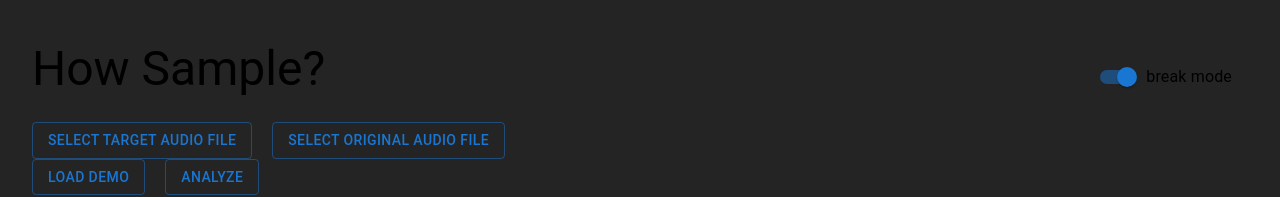
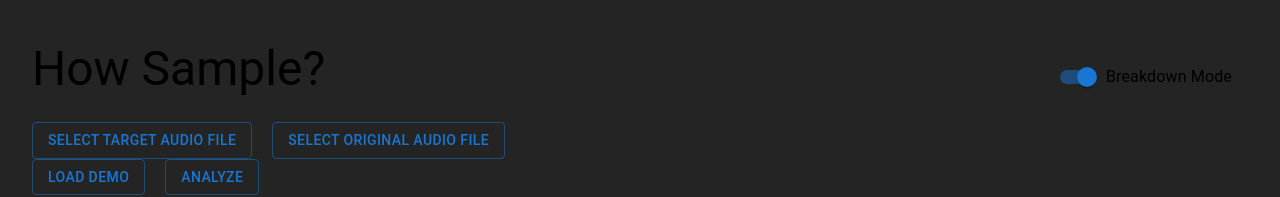
Before and after one commit to JJong84/HowSample, a React (Vite) app: page / in a window 1280 px wide. Shown: the top 197 px of the page. Built offline with nearby package versions, Linux system fonts and the light colour scheme.

Commit message:
FIX progress bar bug & FIX color

```diff
--- a/src/App.tsx
+++ b/src/App.tsx
@@ -16,13 +16,13 @@ function App() {
     const [sources, setSources] = useState<SampleData[]>([]);
     const [lines, setLines] = useState<Line[]>([{ id: v4(), sampleLines: [] }]);
 
-    const [mode, setMode] = useState<'sampling' | 'break'>('break');
+    const [mode, setMode] = useState<'sampler' | 'breakdown'>('breakdown');
 
     const handleToggleClick = (event: React.ChangeEvent<HTMLInputElement>) => {
         if (event.target.checked) {
-            setMode('break');
+            setMode('breakdown');
         } else {
-            setMode('sampling');
+            setMode('sampler');
         }
     };
 
@@ -36,16 +36,21 @@ function App() {
                     <FormControlLabel
                         control={
                             <Switch
-                                checked={mode == 'break'}
+                                checked={mode == 'breakdown'}
                                 onChange={handleToggleClick}
                                 inputProps={{ 'aria-label': 'controlled' }}
                             />
                         }
                         label={`${mode} mode`}
+                        sx={{
+                            '& .MuiFormControlLabel-label': {
+                                textTransform: 'capitalize',
+                            },
+                        }}
                     />
                 </header>
                 <div className="main">
-                    {mode == 'sampling' ? (
+                    {mode == 'sampler' ? (
                         <SamplingMode
                             selectedFiles={userMusic}
                             setSelectedFiles={setUserMusic}
--- a/src/SampleBreakMode.tsx
+++ b/src/SampleBreakMode.tsx
@@ -1,11 +1,4 @@
-import {
-    Line,
-    SampleData,
-    SampleLine,
-    BreakResponse,
-    UploadedMusic,
-    SampleRange,
-} from './Type';
+import { Line, SampleData, SampleLine, BreakResponse, UploadedMusic, SampleRange } from './Type';
 import MusicInput from './MusicInput';
 import Waveform from './Waveform';
 import './style/sample-break.css';
@@ -159,6 +152,7 @@ const SampleBreakMode = ({
                             id={targetSource[0].id as string}
                             data={targetSource[0]}
                             ranges={targetRanges}
+                            color="#BFBFBF"
                         />
                     </div>
                 </>
@@ -265,7 +259,7 @@ const SampleBreakMode = ({
                                                 currentRange={original}
                                                 speed={speed}
                                                 pitch={pitch}
-                                                color="rgb(0, 0, 256)"
+                                                color="#64B5F6"
                                             />
                                         </Box>
                                     </Grid>
--- a/src/Waveform.tsx
+++ b/src/Waveform.tsx
@@ -12,6 +12,7 @@ interface Props {
     setStartedTime: React.Dispatch<React.SetStateAction<number | null>>;
     playingId: string;
     setPlayingId: React.Dispatch<React.SetStateAction<string>>;
+    color?: string;
 }
 
 const Waveform = ({
@@ -24,6 +25,7 @@ const Waveform = ({
     setStartedTime,
     soundSource,
     setSoundSource,
+    color = 'rgba(0, 0, 0, 0.8)',
 }: Props) => {
     //TODO: Remove speed pitch
     const [speed] = useState(1.0);
@@ -49,7 +51,7 @@ const Waveform = ({
     }, [speed, pitch]);
 
     useEffect(() => {
-        if (startedTime && progressLineRef.current) {
+        if (startedTime != null && progressLineRef.current) {
             const transformMatch =
                 progressLineRef.current.style.transform.match(/translateX\(([-\d.]+)px\)/);
             const leftMatch = progressLineRef.current.style.left.match(/([-\d.]+)px/);
@@ -66,7 +68,7 @@ const Waveform = ({
     useEffect(() => {
         let animationFrameId: number;
 
-        if (playingId == id && startedTime && progressLineRef.current) {
+        if (playingId == id && startedTime != null && progressLineRef.current) {
             progressLineRef.current.style.visibility = 'visible';
         } else if (progressLineRef.current) {
             progressLineRef.current.style.left = `${data.startPoint * pixelPerSecond}px`;
@@ -74,7 +76,7 @@ const Waveform = ({
         }
 
         const updateAnimation = () => {
-            if (startedTime && progressLineRef.current) {
+            if (playingId == id && startedTime != null && progressLineRef.current) {
                 // Calculate translateX based on AudioContext's currentTime
                 const translateX =
                     (audioContext.currentTime - startedTime) * pixelPerSecond * speed;
@@ -143,11 +145,11 @@ const Waveform = ({
         canvasContext.clearRect(0, 0, WIDTH, HEIGHT);
 
         // Clear
-        canvasContext.fillStyle = 'rgba(0, 0, 0, 0.2)';
+        canvasContext.fillStyle = 'rgba(0, 0, 0, 0.0)';
         canvasContext.fillRect(0, 0, WIDTH, HEIGHT);
 
         // Draw waveform
-        canvasContext.strokeStyle = 'rgba(0, 0, 0, 0.8)';
+        canvasContext.strokeStyle = color;
         waveform.forEach((point, i) => {
             const x = i;
             const yMin = ((1 + point.min) / 2) * HEIGHT;
```
